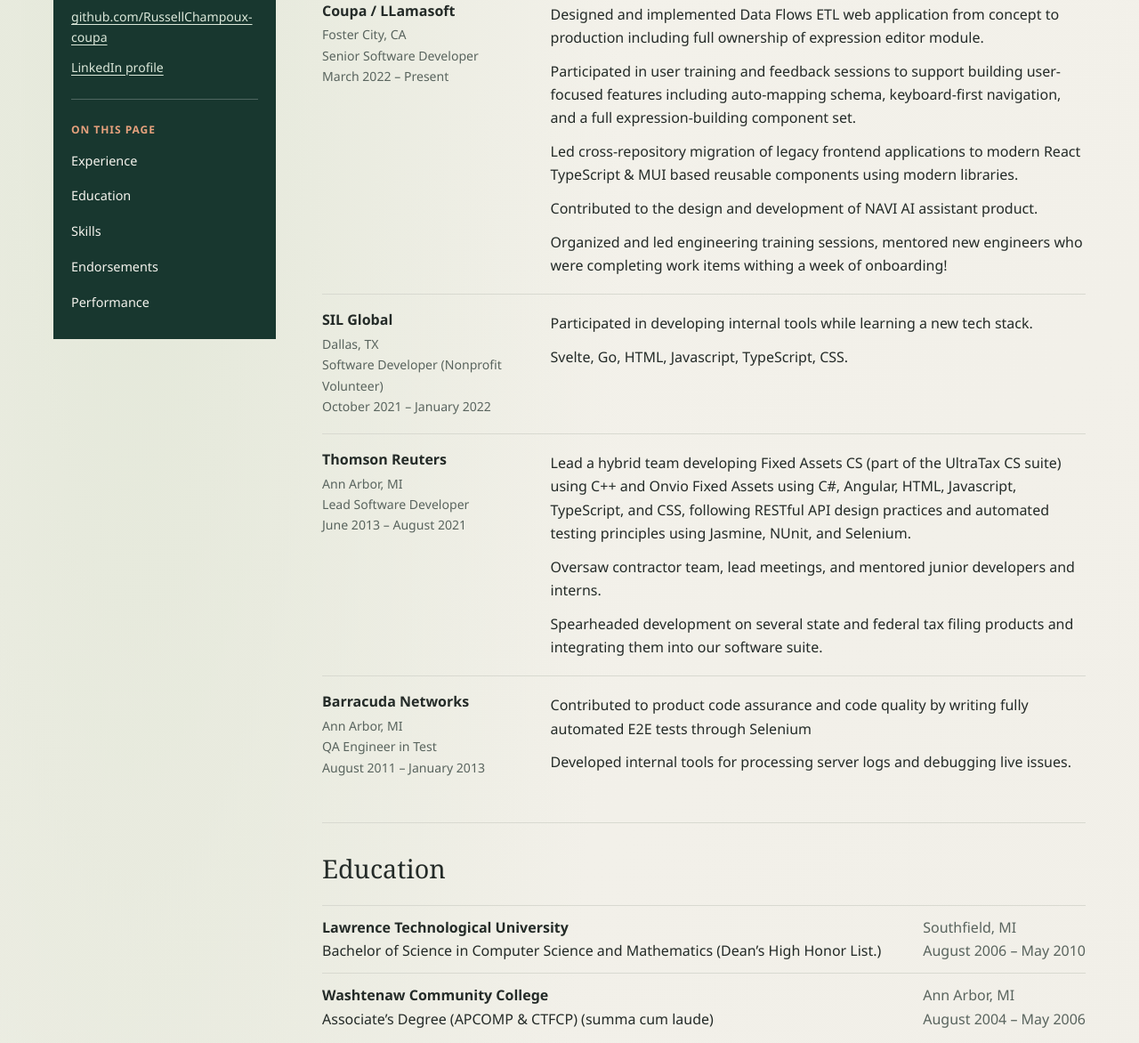
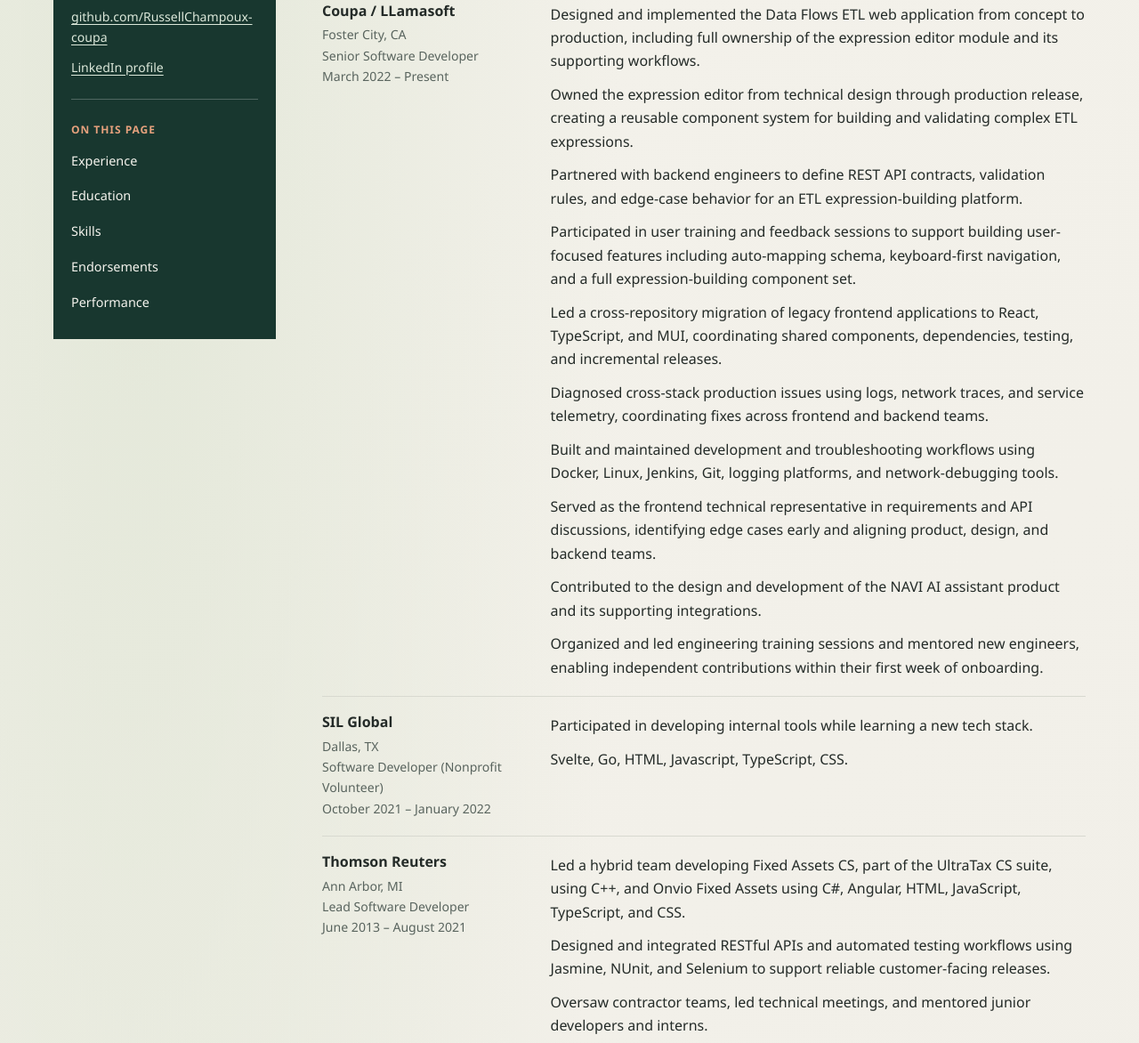
Before and after one commit to RussellChamp/RussellChamp.github.io, a plain HTML site: page index.html in a window 1280 px wide. Shown: the part 405-1577 px from the top of the page at 89% size. Drawn offline with Linux system fonts and the light colour scheme.

Commit message:
make it sound nicer

```diff
--- a/index.html
+++ b/index.html
@@ -252,11 +252,16 @@
                             <p class="job-meta">Foster City, CA<br>Senior Software Developer<br>March 2022 – Present</p>
                         </div>
                         <div class="job-copy">
-                            <p>Designed and implemented Data Flows ETL web application from concept to production including full ownership of expression editor module.</p>
+                            <p>Designed and implemented the Data Flows ETL web application from concept to production, including full ownership of the expression editor module and its supporting workflows.</p>
+                            <p>Owned the expression editor from technical design through production release, creating a reusable component system for building and validating complex ETL expressions.</p>
+                            <p>Partnered with backend engineers to define REST API contracts, validation rules, and edge-case behavior for an ETL expression-building platform.</p>
                             <p>Participated in user training and feedback sessions to support building user-focused features including auto-mapping schema, keyboard-first navigation, and a full expression-building component set.</p>
-                            <p>Led cross-repository migration of legacy frontend applications to modern React TypeScript &amp; MUI based reusable components using modern libraries.</p>
-                            <p>Contributed to the design and development of NAVI AI assistant product.</p>
-                            <p>Organized and led engineering training sessions, mentored new engineers who were completing work items withing a week of onboarding! </p>
+                            <p>Led a cross-repository migration of legacy frontend applications to React, TypeScript, and MUI, coordinating shared components, dependencies, testing, and incremental releases.</p>
+                            <p>Diagnosed cross-stack production issues using logs, network traces, and service telemetry, coordinating fixes across frontend and backend teams.</p>
+                            <p>Built and maintained development and troubleshooting workflows using Docker, Linux, Jenkins, Git, logging platforms, and network-debugging tools.</p>
+                            <p>Served as the frontend technical representative in requirements and API discussions, identifying edge cases early and aligning product, design, and backend teams.</p>
+                            <p>Contributed to the design and development of the NAVI AI assistant product and its supporting integrations.</p>
+                            <p>Organized and led engineering training sessions and mentored new engineers, enabling independent contributions within their first week of onboarding.</p>
                         </div>
                     </article>
                     <article class="job">
@@ -275,9 +280,10 @@
                             <p class="job-meta">Ann Arbor, MI<br>Lead Software Developer<br>June 2013 – August 2021</p>
                         </div>
                         <div class="job-copy">
-                            <p>Lead a hybrid team developing Fixed Assets CS (part of the UltraTax CS suite) using C++ and Onvio Fixed Assets using C#, Angular, HTML, Javascript, TypeScript, and CSS, following RESTful API design practices and automated testing principles using Jasmine, NUnit, and Selenium.</p>
-                            <p>Oversaw contractor team, lead meetings, and mentored junior developers and interns.</p>
-                            <p>Spearheaded development on several state and federal tax filing products and integrating them into our software suite.</p>
+                            <p>Led a hybrid team developing Fixed Assets CS, part of the UltraTax CS suite, using C++, and Onvio Fixed Assets using C#, Angular, HTML, JavaScript, TypeScript, and CSS.</p>
+                            <p>Designed and integrated RESTful APIs and automated testing workflows using Jasmine, NUnit, and Selenium to support reliable customer-facing releases.</p>
+                            <p>Oversaw contractor teams, led technical meetings, and mentored junior developers and interns.</p>
+                            <p>Spearheaded development on state and federal tax filing products and integrated them into the broader software suite.</p>
                         </div>
                     </article>
                     <article class="job">
@@ -286,8 +292,8 @@
                             <p class="job-meta">Ann Arbor, MI<br>QA Engineer in Test<br>August 2011 – January 2013</p>
                         </div>
                         <div class="job-copy">
-                            <p>Contributed to product code assurance and code quality by writing fully automated E2E tests through Selenium</p>
-                            <p>Developed internal tools for processing server logs and debugging live issues.</p>
+                            <p>Improved product code assurance and release quality by writing fully automated end-to-end tests with Selenium.</p>
+                            <p>Developed internal tools for processing server logs, investigating production behavior, and debugging live issues.</p>
                         </div>
                     </article>
                 </section>
```
